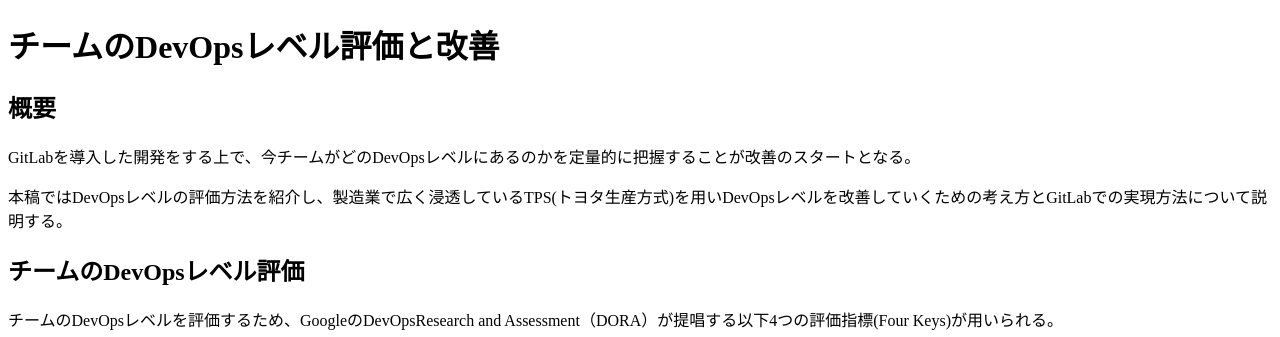
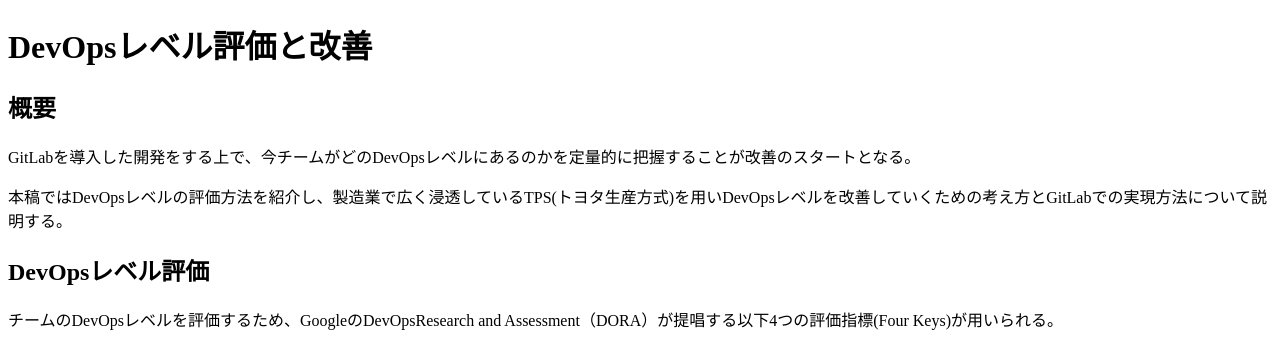
Before and after one commit to gongyong/docs, a Next.js app: page /devops_level_assessment in a window 1280 px wide. Shown: the top 337 px of the page. Built offline with nearby package versions, Linux system fonts and the light colour scheme.

Commit message:
DevOpsレベル評価

```diff
--- a/pages/devops_level_assessment.mdx
+++ b/pages/devops_level_assessment.mdx
@@ -1,4 +1,4 @@
-# チームのDevOpsレベル評価と改善
+# DevOpsレベル評価と改善
 
 ## 概要
 
@@ -6,7 +6,7 @@
 
 本稿ではDevOpsレベルの評価方法を紹介し、製造業で広く浸透しているTPS(トヨタ生産方式)を用いDevOpsレベルを改善していくための考え方とGitLabでの実現方法について説明する。
 
-## チームのDevOpsレベル評価
+## DevOpsレベル評価
 
 チームのDevOpsレベルを評価するため、GoogleのDevOpsResearch and Assessment（DORA）が提唱する以下4つの評価指標(Four Keys)が用いられる。
 
--- a/pages/gitlab_philosophy.mdx
+++ b/pages/gitlab_philosophy.mdx
@@ -8,7 +8,7 @@
 
 一般にDevOps≒CICDと解釈されることが多いが、CICDによる自動化は手段に過ぎない。DevOpsの目的は、協力・連携と自動化を通じて速度を上げた開発サイクルの循環で、チームが生み出すバリューを最大化することである。
 
-※本トピックの内容は、書籍や各参考リンクから個人的にまとめ、考察したもの。GitLabの公式見解等は以下サイトを参照のこと。
+※本トピックの内容は、書籍や各参考リンクから個人的にまとめ、考察したもの。GitLabの公式見解は以下サイトを参照のこと。
 
 ## 参考リンク
 
--- a/theme.config.tsx
+++ b/theme.config.tsx
@@ -10,7 +10,7 @@
       style={{ maxWidth: "40px", height: "auto", marginRight: "10px" }}
     />
     <span>
-      GitLabで実現すAるDevSecOpsとAI連携
+      GitLabで実現するDevSecOpsとAI連携
     </span>
   </>
   ),
```
